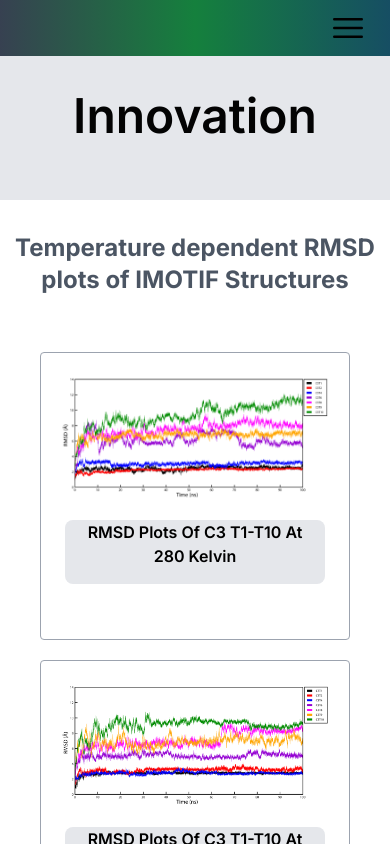
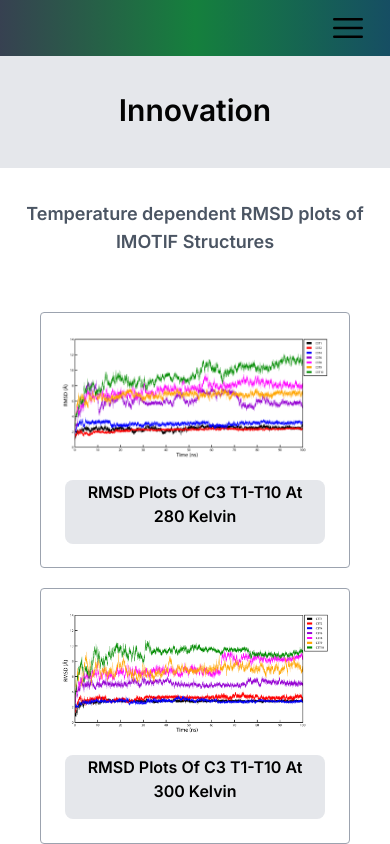
Before and after one commit to HabibaSajid321/Imotif-tool, a Next.js app: page /innovation in a window 390 px wide. Shown: the top 844 px of the page. Built offline with nearby package versions, Linux system fonts and the light colour scheme.

Commit message:
responsive

```diff
--- a/src/app/innovation/[id]/page.tsx
+++ b/src/app/innovation/[id]/page.tsx
@@ -23,7 +23,9 @@ const Page = () => {
       <Navbar />
       {data && (
         <div className="text-center pt-10">
-          <p className="text-black font-bold text-2xl">{data.title}</p>
+          <p className="text-black font-bold md:text-2xl text-lg">
+            {data.title}
+          </p>
           {data.ChartImage && (
             <div className="mt-4 flex justify-center content-center">
               <Image
--- a/src/app/innovation/page.tsx
+++ b/src/app/innovation/page.tsx
@@ -13,12 +13,12 @@ const Innovation: FC = () => {
   const [blogs, setBlogs] = useState<any>(ChartData);
 
   return (
-    <div className="text-black">
+    <div className="">
       <Navbar />
-      <div className="flex justify-center content-center text-[#030303] font-semibold text-5xl h-36 text-center pt-9 bg-gray-200">
+      <div className="flex justify-center content-center text-[#030303] font-semibold md:text-5xl text-3xl md:h-36 h-28 text-center pt-9 bg-gray-200">
         Innovation
       </div>
-      <div className="text-gray-600 text-center pt-8 text-2xl font-bold ">
+      <div className="text-gray-600 text-center pt-8 md:text-2xl text-lg md:font-bold font-semibold ">
         <h1>Temperature dependent RMSD plots of IMOTIF Structures </h1>
       </div>
       <div className="flex justify-center content-center  items-center ">
@@ -27,7 +27,7 @@ const Innovation: FC = () => {
             <div
               key={i}
               onClick={() => router.push(`/innovation/${val.id}`)}
-              className="md:w-[310px] md:h-64 h-72  cursor-pointer border-gray-400 hover:border-[#175d4a] border-[1px] hover:border-[2px] rounded-[4px] flex flex-col transition-all duration-300 "
+              className="md:w-[310px] md:h-64 h-64  cursor-pointer border-gray-400 hover:border-[#175d4a] border-[1px] hover:border-[2px] rounded-[4px] flex flex-col transition-all duration-300 "
             >
               <div className=" flex justify-center items-center p-5">
                 <Image
```
